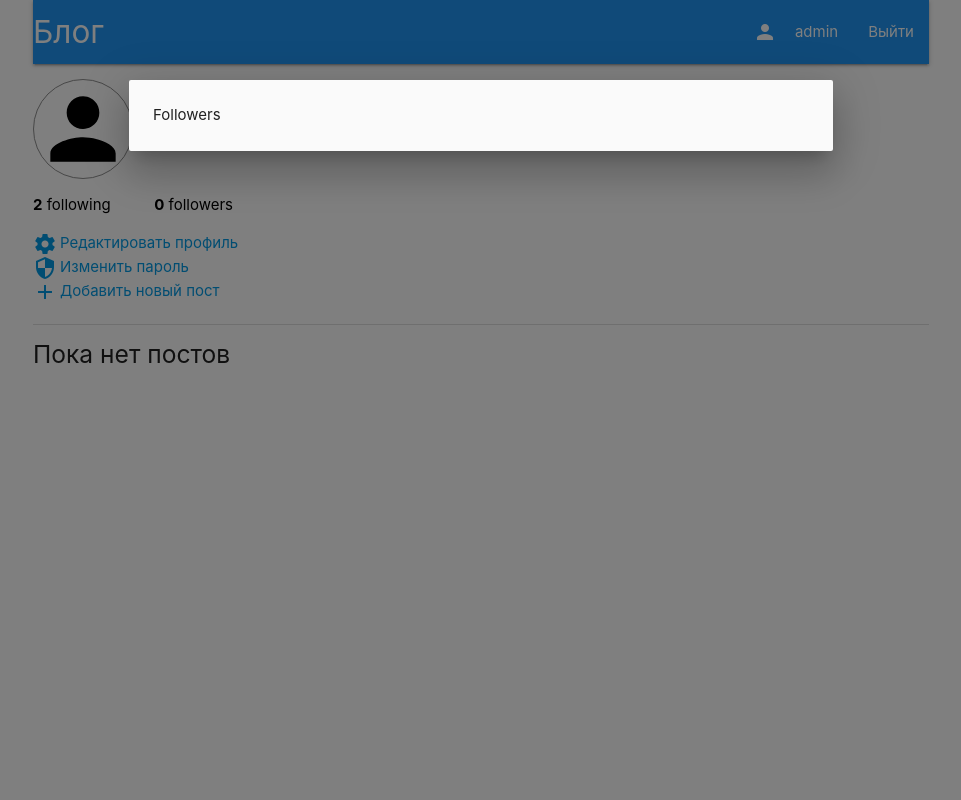
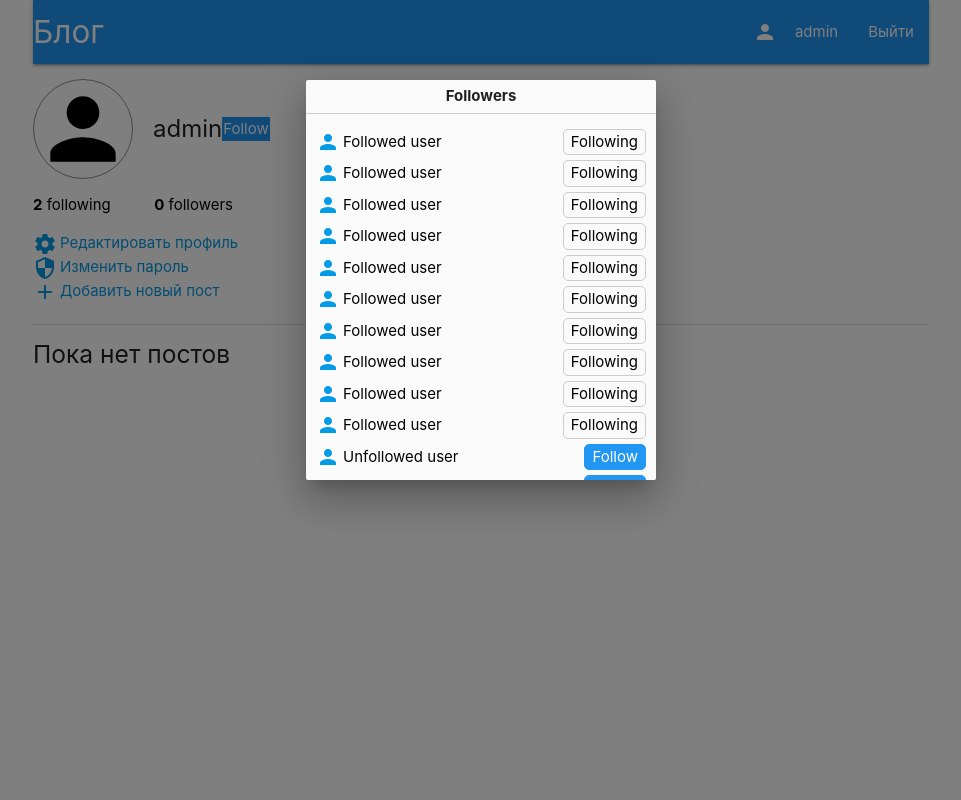
Before and after one commit to eldardzhorobekov/blog, a Django app: page /profile/admin in a window 1280 px wide, after a click that opens the changed part. Shown: the whole page, without its empty margins (159-1120 px from the left). Run offline with Django 3.2, Linux system fonts and the light colour scheme; a user stored in the database is signed in; data comes from the database, SQL or seed files in the repository.

Commit message:
Add follow list templates. Code rewrite: follow_btn (in script.js)

```diff
--- a/src/main/static_files/css/styles.css
+++ b/src/main/static_files/css/styles.css
@@ -9,31 +9,57 @@
   align-items: center;
 }
 
-.follow-list {
-  max-width: 250px;
-  margin: 35px auto;
+.modal-follow {
+  max-width: 350px;
+  max-height: 400px;
+}
+.modal-follow-content {
+  overflow: hidden;
+  padding: 0;
 }
 
-.follow-list li {
-  margin-bottom: 5px;
+.follow {
+  overflow-y: hidden;
+}
+
+.follow__title {
+  text-align: center;
+  font-weight: bold;
+  border-bottom: 1px solid #ccc;
+  padding: 5px 0;
+}
+
+.follow__list {
+  width: 100%;
+  padding: 0 10px!important;
+  overflow-y: auto;
+}
+
+.follow__item {
   display: flex;
   justify-content: space-between;
+  align-items: center;
+  margin-bottom: 5px;
 }
 
-.follow-btn {
+.follow__btn {
   cursor: pointer;
-  margin-left: 20px;
+  text-decoration: none;
+  border-radius: 5px;
+  padding: 1px 7px;
 }
 
 .followed {
   color: #000;
-  border-bottom: 1px solid #000;
+  border: 1px solid #ccc;
 }
 
 .unfollowed {
-  color: #2196F3;
-  border-bottom: 1px solid #2196F3;
+  color: #fff;
+  border: 1px solid #2196F3;
+  background: #2196F3;
 }
+
 
 .post_wrapper {
   border: 1px solid rgba(99, 110, 114,.5);
--- a/src/main/static_files/js/script.js
+++ b/src/main/static_files/js/script.js
@@ -1,7 +1,9 @@
 $(document).ready(function () {
-  const
-    markBtn = $('.mark-btn'),
-    followBtn = $('.follow-btn');
+  // Initalize materialize Modal component
+  $('.modal').modal();
+
+  const markBtn = $('.mark-btn');
+  const followBtn = $('.follow__btn');
 
   $(markBtn).on('click', function() {
     const icon = $(this).children('i');
@@ -20,37 +22,77 @@ $(document).ready(function () {
   });
 
   const FOLLOWED = 'followed';
+  const FOLLOWED_HTML = 'Following';
   const UNFOLLOWED = 'unfollowed';
+  const UNFOLLOWED_HTML = 'Follow';
+
+  function toggleFollowBtn(btn) {
+    // Toggle class and html value of button
+
+    const is_following = $(btn).hasClass(FOLLOWED);
+
+    $(btn).removeClass(UNFOLLOWED);
+    $(btn).removeClass(FOLLOWED);
+
+    if(is_following) {
+      $(btn).addClass(UNFOLLOWED);
+      $(btn).html(UNFOLLOWED_HTML);
+    } else {
+      $(btn).addClass(FOLLOWED);
+      $(btn).html(FOLLOWED_HTML);
+    }
+  }
 
   $(followBtn).on('click', function() {
-    const state = $(this).hasClass(FOLLOWED) ? FOLLOWED : UNFOLLOWED;
+    // This function makes AJAX request to server to make subscription
+    // and toggles the button's class and html value
+    const that = this;
+    const is_following = $(this).hasClass(FOLLOWED);
     const username = $(this).attr('data-username');
-    // console.log(state, username, $(this));
-
-    let url, class_remove, class_add;
-
-    if(state === UNFOLLOWED) {
-      url = `/profile/${username}/follow`;
-      class_remove = UNFOLLOWED;
-      class_add = FOLLOWED;
-      html = 'Following';
-    } else {
-      url = `/profile/${username}/unfollow`;
-      class_remove = FOLLOWED;
-      class_add = UNFOLLOWED;
-      html = 'Follow';
-    }
-
-
-    $.post(url, () => {
-      $(this).removeClass(class_remove);
-      $(this).addClass(class_add);
-      $(this).html(html);
-    });
-
+    const url = `/profile/${username}/` + (is_following ? 'unfollow' : 'follow');
+    $
+      .post(url, () => {
+        // console.log('Sending');
+      })
+      .done(() => {
+        toggleFollowBtn(that);
+        // console.log('Success!');
+      })
+      .fail(() => {
+        console.error('No subscription');
+      });
   });
 
 
-  $('.modal').modal();
+  function generateFollowItem(username='username', is_following=true) {
+    // This function creates:
+    // <li class="follow__item">
+    //   <a href="#" class="material-icon__wrapper">
+    //     <i class="material-icons">person</i>
+    //     <span class="black-text">{{ username }}</span>
+    //   </a>
+    //   <a href="#" class="follow__btn followed" data-username="{{ username }}">Following</a>
+    // </li>
 
+    // Toggles button if is_following == false
+
+    const parent_li = $('<li/>').addClass('follow__item');
+    const user_a = $('<a/>').attr('href', '#').addClass('material-icon__wrapper follow__user').appendTo(parent_li);
+    const user_icon_i = $('<i/>').addClass('material-icons').html('person').appendTo(user_a);
+    const user_name_span = $('<span/>').html(username).addClass('black-text').appendTo(user_a);
+    const follow_btn = $('<a/>').attr('href','#').addClass('follow__btn '+FOLLOWED).attr('data-username', username).html(FOLLOWED_HTML).appendTo(parent_li);
+
+    if(!is_following) toggleFollowBtn(follow_btn);
+
+    return parent_li;
+  }
+
+  const followers_list = $('.follow__followers_list');
+  // for testing purpose
+  for(let i=0; i < 10; ++i) {
+    generateFollowItem(username='Followed user', is_following=true).appendTo(followers_list);
+  }
+  for(let i=0; i < 5; ++i) {
+    generateFollowItem(username='Unfollowed user', is_following=false).appendTo(followers_list);
+  }
 });
--- a/src/main/templates/profile/profile-follows.html
+++ b/src/main/templates/profile/profile-follows.html
@@ -5,16 +5,45 @@
         <a href="#modal-following" id="modal-following-trigger" class="black-text modal-trigger"><b>{{ followers_cnt }}</b> followers</a>
     </div>
 
-    <div id="modal-followers" class="modal">
-        <div class="modal-content">
-            Followers
+    <div id="modal-followers" class="modal modal-follow">
+        <div class="modal-follow-content">
+            <div class="follow">
+                <div class="follow__title">Followers</div>
+                <ul class="follow__list follow__followers_list">
+                    {% comment %} Here we use AJAX to get list of followers {% endcomment %}
+                    {% comment %} A sample of follow item {% endcomment %}
+                    {% comment %}
+                        <li class="follow__item">
+                            <a href="/" class="material-icon__wrapper">
+                                <i class="material-icons">person</i>
+                                <span class="black-text">Eldar</span>
+                            </a>
+                            <a href="#" class="follow__btn followed" data-username="Eldar">Following</a>
+                        </li>
+                    {% endcomment %}
+                </ul>
+            </div>
         </div>
     </div>
 
-    <div id="modal-following" class="modal">
+    <div id="modal-following" class="modal modal-follow">
         <div class="modal-content">
-            Following
+            <div class="follow">
+                <div class="follow__title">Followers</div>
+                <ul class="follow__list">
+                    <!-- Here we use AJAX to get list of followers -->
+                    <!--
+                        A sample of follow item
+                        <li class="follow__item">
+                            <a href="/" class="material-icon__wrapper">
+                                <i class="material-icons">person</i>
+                                <span class="black-text">Eldar</span>
+                            </a>
+                            <a href="#" class="follow__btn followed" data-username="Eldar">Following</a>
+                        </li>
+                    -->
+                </ul>
+            </div>
         </div>
     </div>
-
 </div>
--- a/src/main/templates/profile/profile.html
+++ b/src/main/templates/profile/profile.html
@@ -17,12 +17,13 @@
     </div>
     <div class="profile__username">{{ profile.username }}</div>
 
-    {% if is_following %}
-        <div class="follow-btn followed" data-username="{{ profile.username }}">Following</div>
-    {% else %}
-        <div class="follow-btn unfollowed" data-username="{{ profile.username }}">Follow</div>
+    {% if profile is not user %}
+      {% if is_following %}
+          <div class="follow-btn followed" data-username="{{ profile.username }}">Following</div>
+      {% else %}
+          <div class="follow-btn unfollowed" data-username="{{ profile.username }}">Follow</div>
+      {% endif %}
     {% endif %}
-
 
   </div>
 
```
Also changed, not shown: src/main/templates/inc/follow-list.html (+4 -4 lines).
